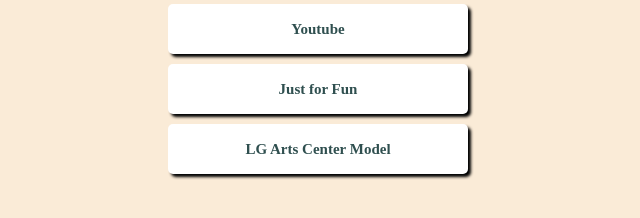
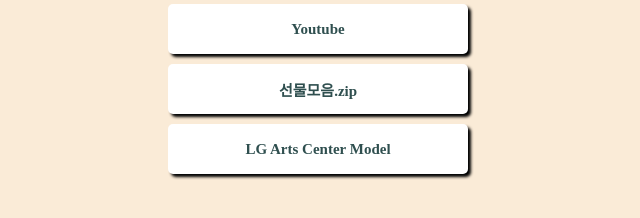
Before and after one commit to jooheehi/mypage, a plain HTML site: page index.html in a window 1280 px wide. Shown: the part 340-558 px from the top of the page, 322-962 px from the left. Drawn offline with Linux system fonts and the light colour scheme; a web font is replaced by a local one.

Commit message:
Update index.html

```diff
--- a/index.html
+++ b/index.html
@@ -80,7 +80,7 @@
             <p class="sub"> Singer-Songwriter Z:E </p>
             <a target="_blank" href="https://3pm-web-mono-music-mwqm4xjzs-3pm.vercel.app/ko/collection/Z_E">Music NFT drop!</a>
             <a target="_blank" href="https://www.youtube.com/@ze9777">Youtube</a>
-            <a target="_blank" href="https://www.instagram.com/joohisplace/?igshid=NTdlMDg3MTY%3D">Just for Fun</a>
+            <a target="_blank" href="https://instagram.com/z00h_e?igshid=NDk5N2NlZjQ=">선물모음.zip</a>
             <a target="_blank" href="https://www.youtube.com/watch?v=eJaQV-EXNGk&t=1s">LG Arts Center Model</a>
         </div>
 
```
